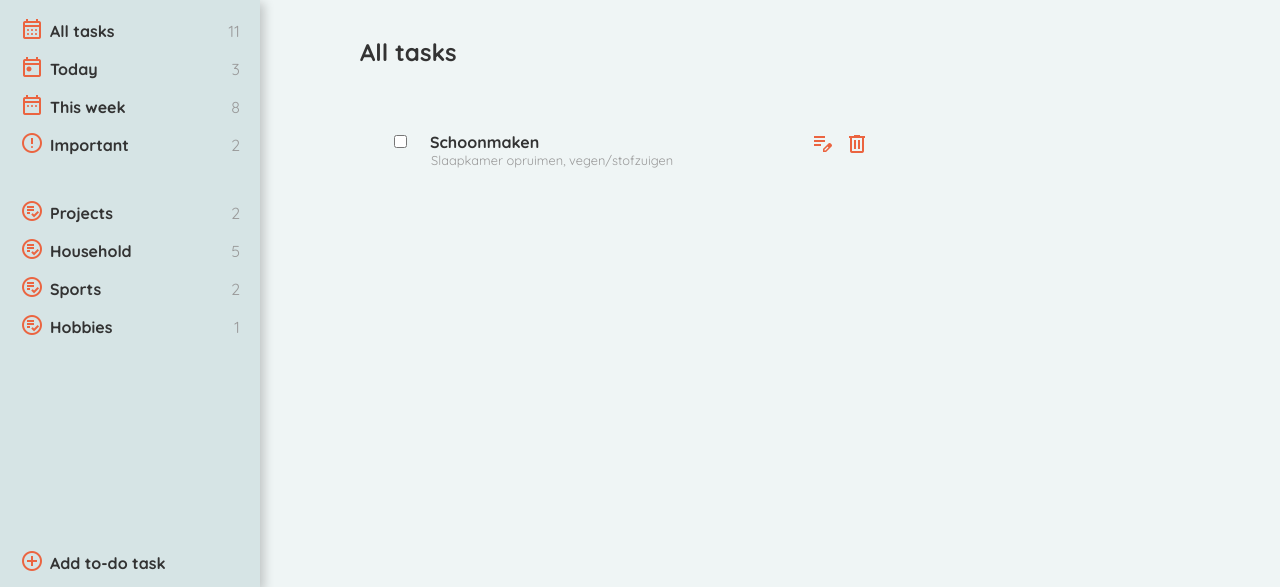
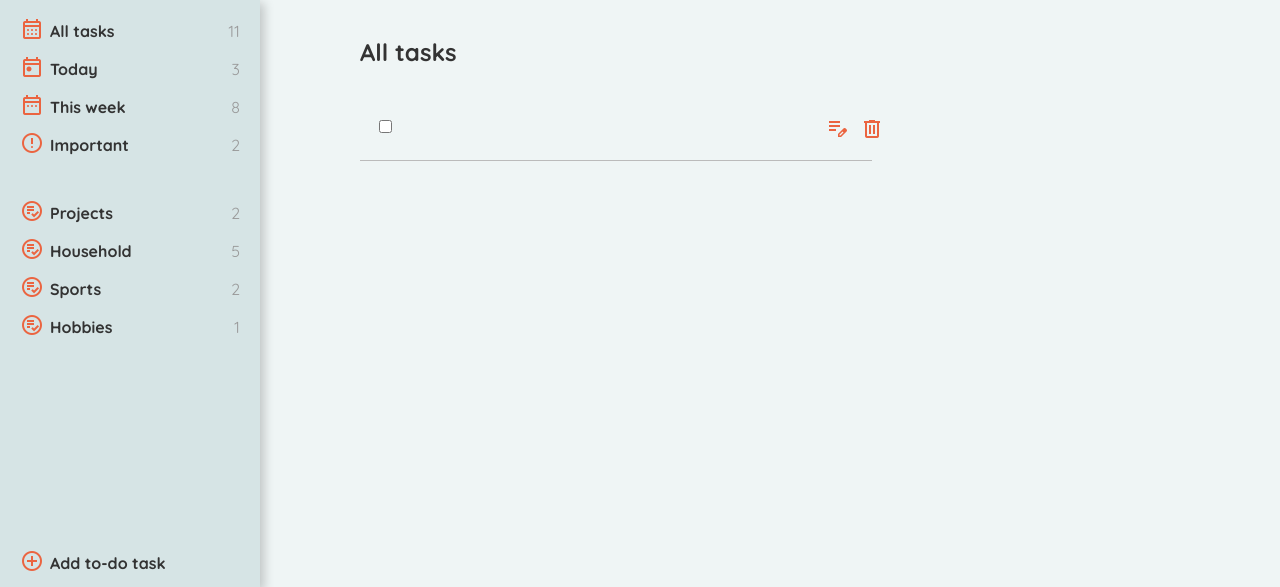
Before and after one commit to RobVerplanke/To-do-list-v2, a website with bundled scripts: page dist/index.html in a window 1280 px wide. Shown: the part 163-750 px from the top of the page. Built offline with nearby package versions, Linux system fonts and the light colour scheme; a web font is replaced by a local one.

Commit message:
dynamicly generate list elements to create a new task

```diff
--- a/src/index.js
+++ b/src/index.js
@@ -1,5 +1,5 @@
 import Task from './modules/todo';
-import { printTasks } from './modules/ui';
+import printTasks from './modules/ui';
 
 const newTask = new Task('Test to-do task', 'just for testing', 'note', false, 'date');
 printTasks();
--- a/src/modules/ui.js
+++ b/src/modules/ui.js
@@ -1,28 +1,35 @@
-// test log
-export default function uiTest() {
-  console.log('ui.js log');
+// A function for creating elements to prevent repetition
+function createListElement(type, className) {
+  const listItem = document.createElement(type);
+  listItem.classList.add(className);
+  return listItem;
 }
 
-function printTasks() {
+// Display tasks in the main area
+export default function printTasks() {
   const mainContent = document.querySelector('#main-content');
-  const task = document.querySelector('.task');
-  task.innerHTML += `
-    <br><ul class="task">
-      <li class="task-checkbox">
-          <form action="">
-             <input type="checkbox" name="taskDelete" id="task-delete">
-          </form>
-       </li>
-       <li class="task-text">
-         <div class="task-title"><p>Schoonmaken</p></div>
-         <div class="task-description"><p>Slaapkamer opruimen, vegen/stofzuigen</p></div>
-       </li>
-       <li class="task-edit"><span class="material-symbols-outlined" title="Edit task">edit_note</span></li>
-       <li class="task-delete"><span class="material-symbols-outlined" title="Delete task">delete</span></li>
-    </ul>
-  `;
+  const hr = document.createElement('hr');
 
-  mainContent.append(task);
+  // Create all elements
+  const task = createListElement('ul', 'task');
+  const taskCheckboxHolder = createListElement('li', 'task-checkbox');
+  const taskCheckbox = createListElement('input', 'task-select');
+  const taskTextHolder = createListElement('li', 'task-text');
+  const taskTitle = createListElement('div', 'task-title');
+  const taskDescription = createListElement('div', 'task-description');
+  const taskEditButton = createListElement('li', 'task-edit');
+  const taskDeleteButton = createListElement('li', 'task-delete');
+
+  // Add edit- and delete button icons, set input type as checkbox
+  taskEditButton.innerHTML = '<span class="material-symbols-outlined" title="Edit task">edit_note</span>';
+  taskDeleteButton.innerHTML = '<span class="material-symbols-outlined" title="Delete task">delete</span>';
+  taskCheckbox.type = 'checkbox';
+
+  // Add all new elements to the list element
+  taskCheckboxHolder.append(taskCheckbox);
+  taskTextHolder.append(taskTitle, taskDescription);
+  task.append(taskCheckboxHolder, taskTextHolder, taskEditButton, taskDeleteButton);
+
+  // Add list element to main area and add a line to visually divide the tasks
+  mainContent.append(task, hr);
 }
-
-export { printTasks };
```
Also changed, not shown: dist/index.html, dist/main.js, dist/style.css.
